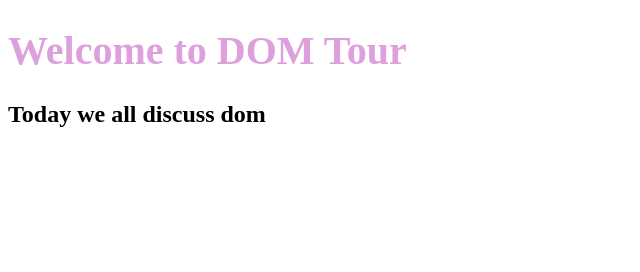
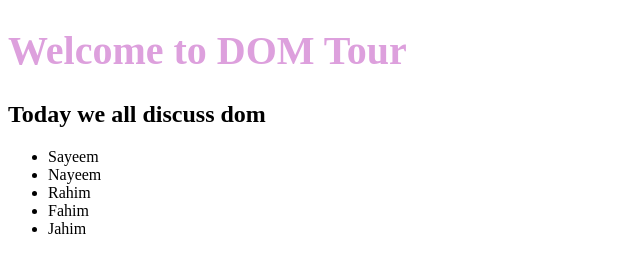
Before and after one commit to Ashraful610/batch-6-M24-DOM-tour, a plain HTML site: page index.html in a window 1280 px wide. Shown: the whole page, without its empty margins (0-640 px from the left). Drawn offline with Linux system fonts and the light colour scheme.

Commit message:
getElemntByTag

```diff
--- a/index.html
+++ b/index.html
@@ -11,8 +11,20 @@
     <h1>Welcome to DOM Tour</h1>
     <h2>Today we all discuss dom </h2>
 
-
+    <ul>
+        <li>Sayeem</li>
+        <li>Nayeem</li>
+        <li>Rahim</li>
+        <li>Fahim</li>
+        <li>Jahim</li>
+    </ul>
 
     <script src="js/main.js"></script>
+    <script>
+        const allLi =  document.getElementsByTagName('li')
+        for(const li of allLi){
+            console.log(li.innerText)
+        }
+    </script>
 </body>
 </html>
```
